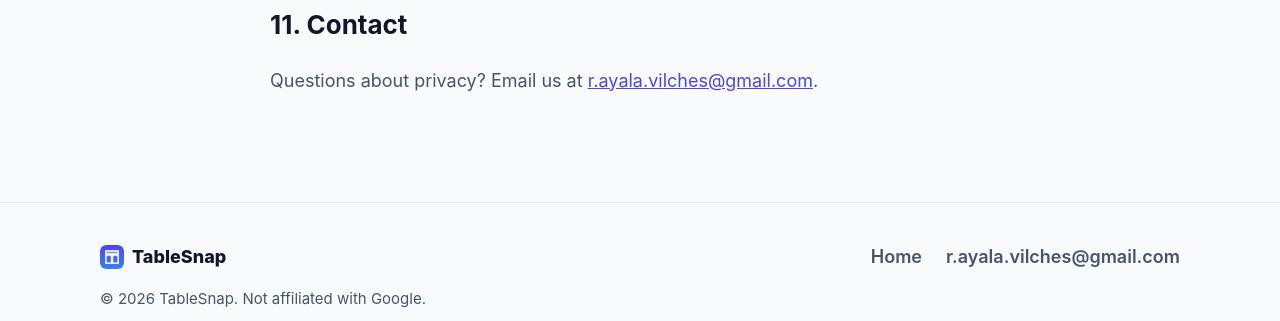
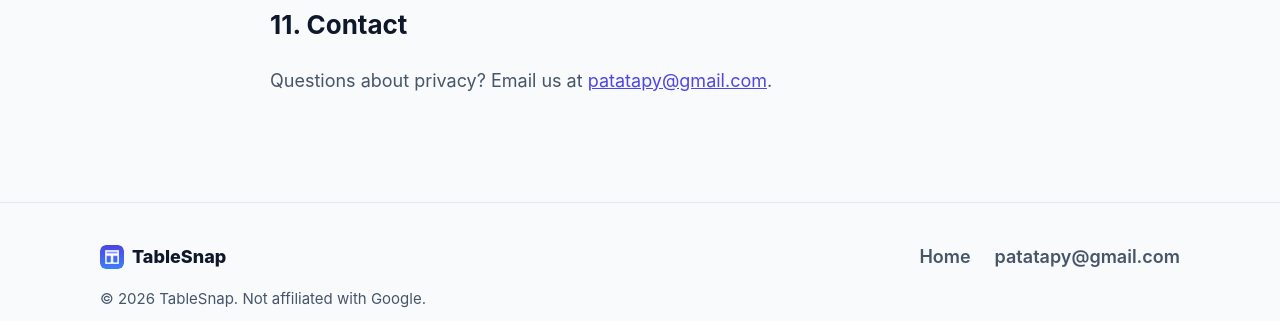
Before and after one commit to RogerAyala/tablesnap, a plain HTML site: page privacy.html in a window 1280 px wide. Shown: the part 3408-3729 px from the top of the page. Drawn offline with Linux system fonts and the light colour scheme.

Commit message:
Update public support email
Co-Authored-By: Claude Opus 5.5 <noreply@anthropic.com>

```diff
--- a/privacy.html
+++ b/privacy.html
@@ -115,7 +115,7 @@
     <p>
       Questions about privacy? Email us at
       <!-- Support e-mail: change it here if you use a different address -->
-      <a href="mailto:r.ayala.vilches@gmail.com">r.ayala.vilches@gmail.com</a>.
+      <a href="mailto:patatapy@gmail.com">patatapy@gmail.com</a>.
     </p>
   </main>
 
@@ -127,7 +127,7 @@
       </div>
       <nav class="footer-links" aria-label="Footer">
         <a href="index.html">Home</a>
-        <a href="mailto:r.ayala.vilches@gmail.com">r.ayala.vilches@gmail.com</a>
+        <a href="mailto:patatapy@gmail.com">patatapy@gmail.com</a>
       </nav>
       <p class="footer-copy">© 2026 TableSnap. Not affiliated with Google.</p>
     </div>
```
Also changed, not shown: index.html (+2 -2 lines).
